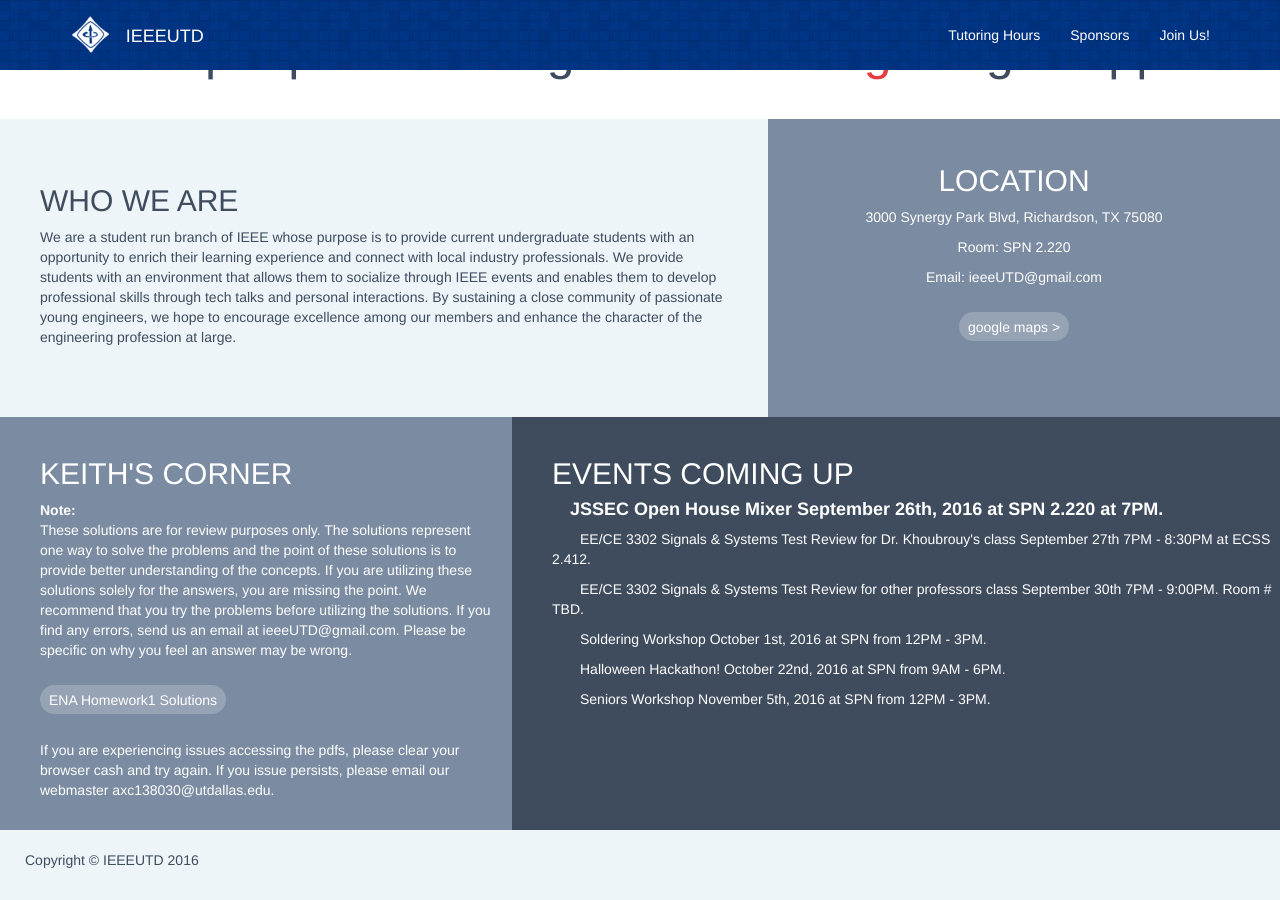
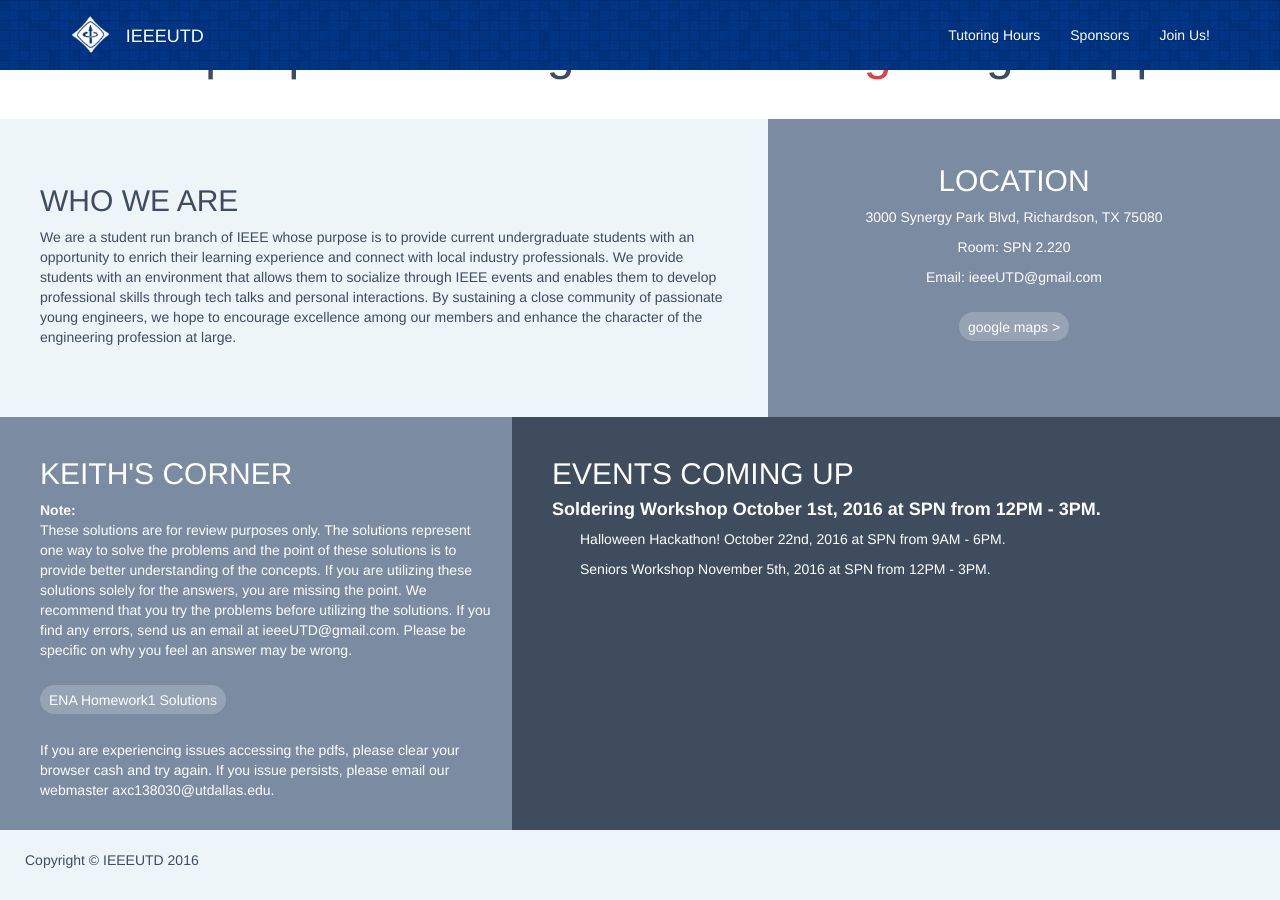
Before and after one commit to IEEEUTD/IEEEUTD.github.io, a Jekyll site: the page index.html, which Jekyll copies as it is, in a window 1280 px wide and 900 px high, scrolled down 623 px. Built offline with Jekyll 4.4.1, drawn with Linux system fonts in a browser that asks for light colours.

Commit message:
updated events

```diff
--- a/index.html
+++ b/index.html
@@ -140,11 +140,7 @@
                 </div>
                 <div class="upcoming_events">
                     <h2>EVENTS COMING UP</h2>
-                    <p><h4><b><span style="margin-left:1em">JSSEC Open House Mixer September 26th, 2016 at SPN 2.220 at 7PM.</span></b></h4></p>
-
-                    <p><span style="margin-left:2em">EE/CE 3302 Signals & Systems Test Review for Dr. Khoubrouy's class September 27th 7PM - 8:30PM at ECSS 2.412.</span></p>
-                    <p><span style="margin-left:2em">EE/CE 3302 Signals & Systems Test Review for other professors class September 30th 7PM - 9:00PM. Room # TBD.</span></p>
-                    <p><span style="margin-left:2em">Soldering Workshop October 1st, 2016 at SPN from 12PM - 3PM.</span></p>
+                    <p><h4><b><span>Soldering Workshop October 1st, 2016 at SPN from 12PM - 3PM.</span></b></h4></p>
                     <p><span style="margin-left:2em">Halloween Hackathon! October 22nd, 2016 at SPN from 9AM - 6PM.</span></p>
                     <p><span style="margin-left:2em">Seniors Workshop November 5th, 2016 at SPN from 12PM - 3PM.</span></p>
                 </div>
```
